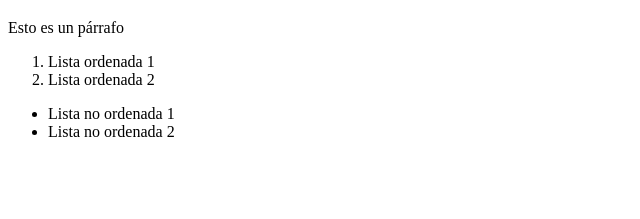
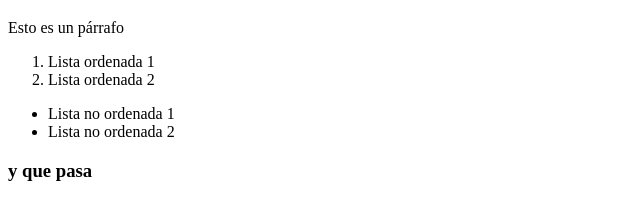
Before and after one commit to crisbootcamp/Ejercicio1, a plain HTML site: page index.html in a window 1280 px wide. Shown: the part 61-280 px from the top of the page, without its empty margins (0-640 px from the left). Drawn offline with Linux system fonts and the light colour scheme.

Commit message:
segundo commit

```diff
--- a/index.html
+++ b/index.html
@@ -17,5 +17,6 @@
         <li>Lista no ordenada 1</li>
         <li>Lista no ordenada 2</li>
     </ul>
+    <h3>y que pasa</h3>
 </body>
 </html>
```
